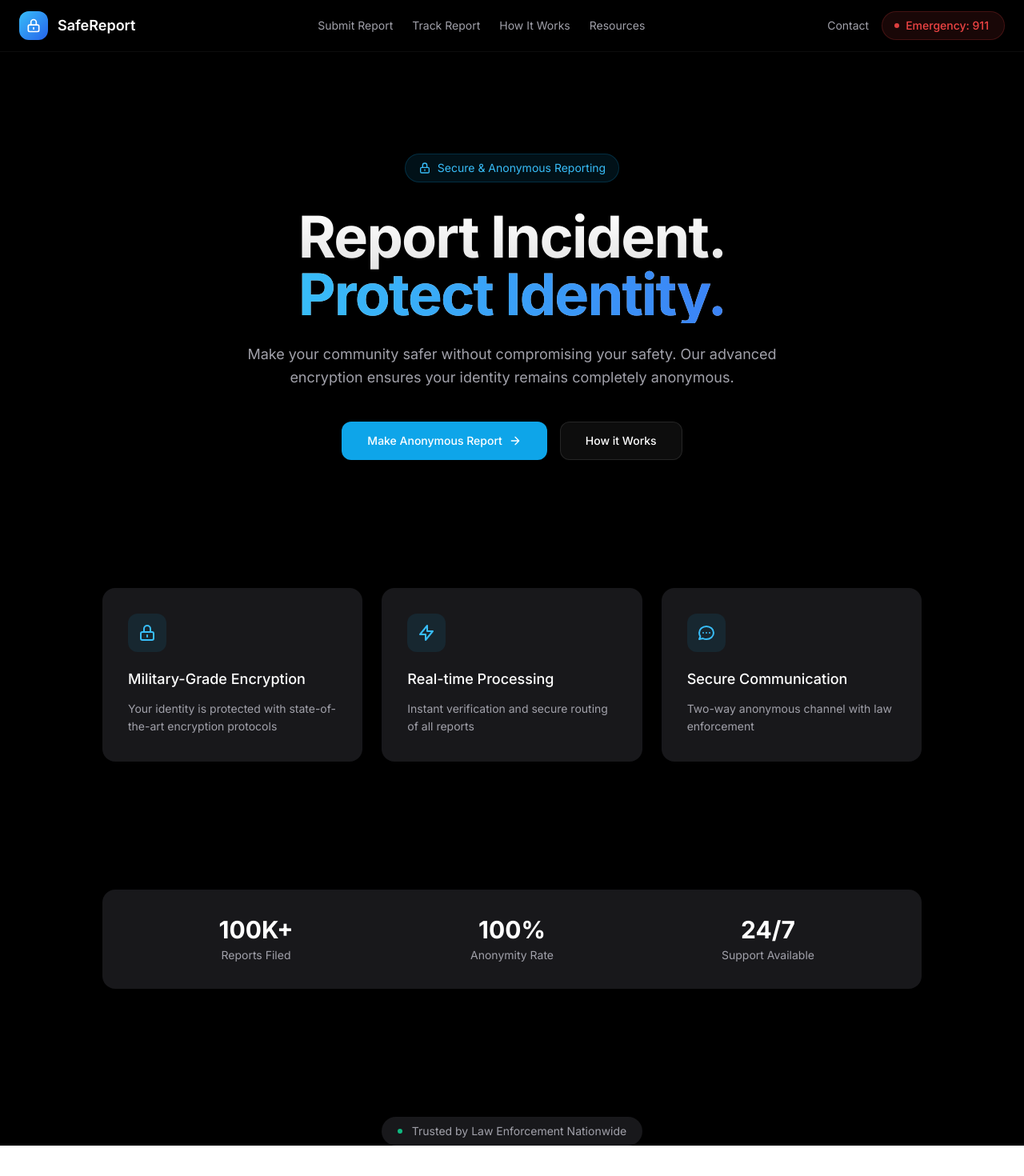
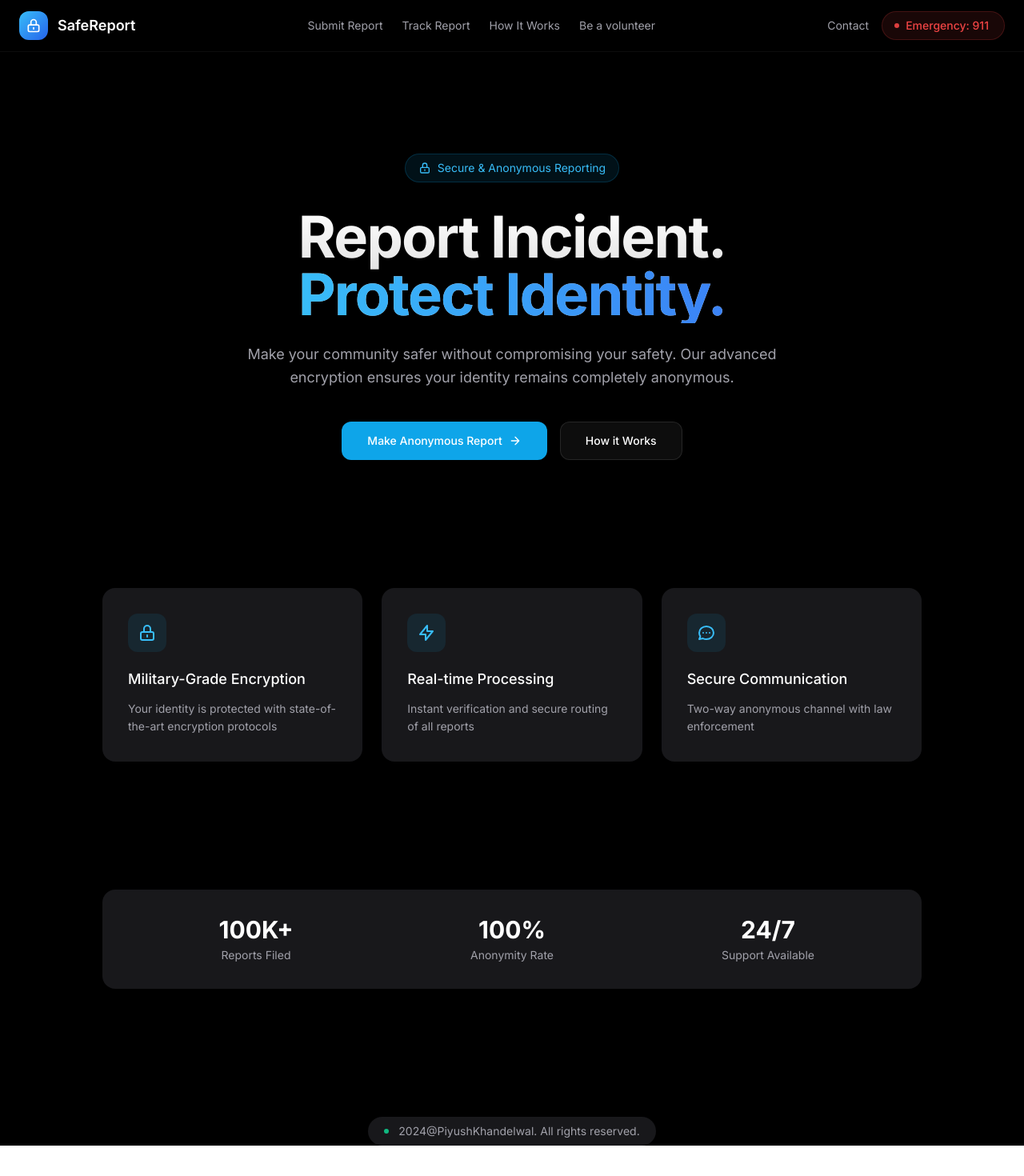
Before and after one commit to khandelwalpiyush19/report_app, a Next.js app: page / in a window 1280 px wide. Shown: the top 1470 px of the page at 80% size. Built offline with nearby package versions, Linux system fonts and the light colour scheme.

Commit message:
Update footer text and modify navigation links for improved clarity

```diff
--- a/app/page.tsx
+++ b/app/page.tsx
@@ -169,7 +169,7 @@ export default function Home() {
         <div className="mt-40 mb-20 flex justify-center">
           <div className="inline-flex items-center gap-3 rounded-full bg-zinc-900 px-5 py-2 text-sm text-zinc-400">
             <span className="h-1.5 w-1.5 rounded-full bg-emerald-500" />
-            Trusted by Law Enforcement Nationwide
+            2024@PiyushKhandelwal. All rights reserved.
           </div>
         </div>
       </div>
--- a/components/Navbar.tsx
+++ b/components/Navbar.tsx
@@ -56,17 +56,17 @@ export default function Navbar() {
                 How It Works
               </Link>
               <Link
-                href="/resources"
+                href="/volunteer"
                 className="text-sm text-zinc-400 hover:text-white transition-colors"
               >
-                Resources
+                Be a volunteer
               </Link>
             </div>
 
             {/* Emergency Button */}
             <div className="flex items-center space-x-4">
               <Link
-                href="/contact"
+                href="/"
                 className="hidden md:block text-sm text-zinc-400 hover:text-white transition-colors"
               >
                 Contact
```
